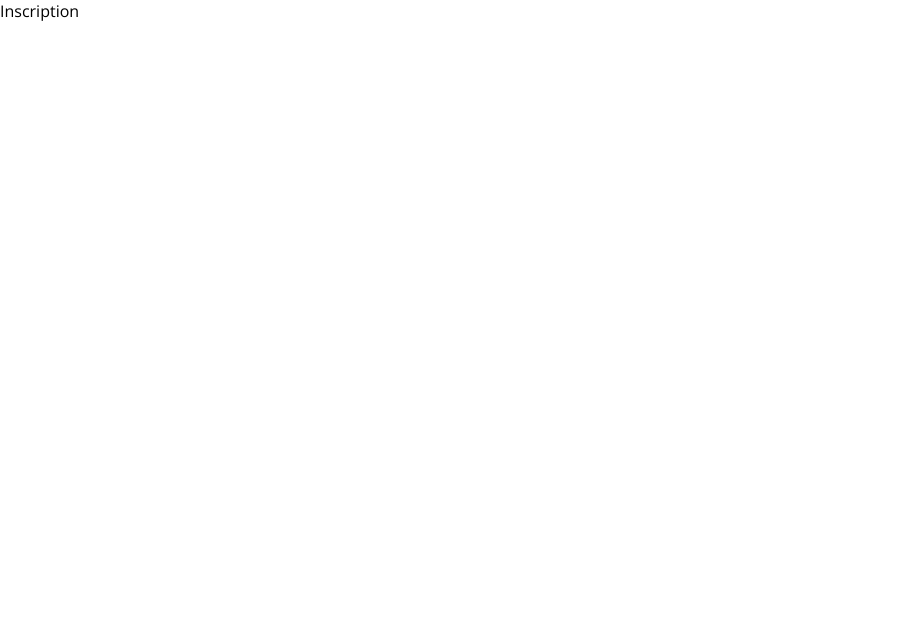
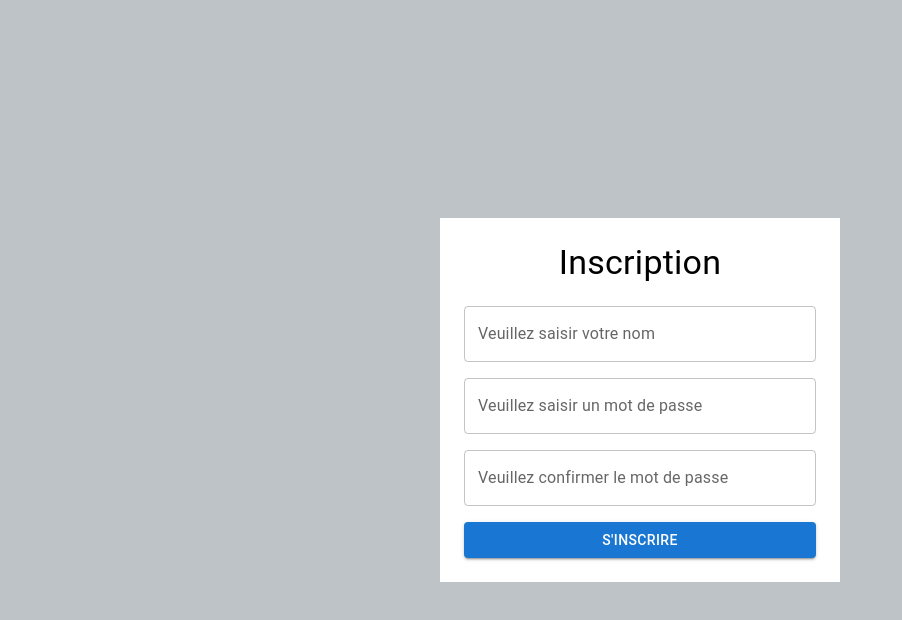
Before and after one commit to Eurin-lumen/react-fullstack, a React (Vite) app: page /inscription in a window 1280 px wide. Shown: the top 620 px of the page, without its empty margins (0-902 px from the left). Built offline with nearby package versions, Linux system fonts and the light colour scheme.

Commit message:
page d'inscription

```diff
--- a/index.html
+++ b/index.html
@@ -3,11 +3,13 @@
   <head>
     <meta charset="UTF-8" />
     <link rel="icon" type="image/svg+xml" href="/vite.svg" />
+    <link rel="preconnect" href="https://fonts.googleapis.com">
+    <link rel="preconnect" href="https://fonts.gstatic.com" crossorigin>
+    <link href="https://fonts.googleapis.com/css2?family=Open+Sans:ital,wght@0,300..800;1,300..800&display=swap" rel="stylesheet">
     <meta name="viewport" content="width=device-width, initial-scale=1.0" />
 
     <title>React Fullstack</title>
     <style>
-      @import url('https://fonts.googleapis.com/css2?family=Open+Sans:ital,wght@0,300..800;1,300..800&display=swap');
 
 
       *{
@@ -19,6 +21,7 @@
         font-size: 16px;
 
 
+
       }
     </style>
   </head>
--- a/src/pages/inscription/Inscription.jsx
+++ b/src/pages/inscription/Inscription.jsx
@@ -1,9 +1,36 @@
-import React from 'react'
+import React from "react";
+import { Button, TextField, Box, Stack, Typography } from "@mui/material"; // Assurez-vous d'importer Typography depuis @mui/material
+import InscriptionForm from "./Inscription"; // Renommez le composant pour éviter les conflits de noms
 
-export default function Inscription() {
+export default function InscriptionPage() {
+  // Renommez le nom de la fonction pour éviter les conflits de noms
   return (
-    <div>
-      Inscription
-    </div>
-  )
+    <Stack alignItems={"center"} justifyContent={"center"} width={"100%"} height={"100vh"} backgroundColor={"#bdc3c7"} >
+      <Box width={400} sx={
+        {
+          backgroundColor: "#ffff",
+          padding: 3,
+        }
+      } >
+        <Typography variant="h4" sx={{textAlign:"center"}}>Inscription</Typography> <br />
+        <form action="" method="post">
+          <Stack flexDirection={"column"} gap={2}>
+
+            <TextField id="outlined-basic" label="Veuillez saisir votre nom" variant="outlined" />
+
+            <TextField id="outlined-basic" label="Veuillez saisir un mot de passe"  type="password" variant="outlined" />
+
+            <TextField id="outlined-basic" label="Veuillez confirmer le mot de passe"  type="password" variant="outlined" />
+
+
+            <Button variant="contained" type="submit">S'inscrire </Button>
+
+          </Stack>
+
+
+        </form>
+      </Box>
+
+    </Stack>
+  );
 }
```
